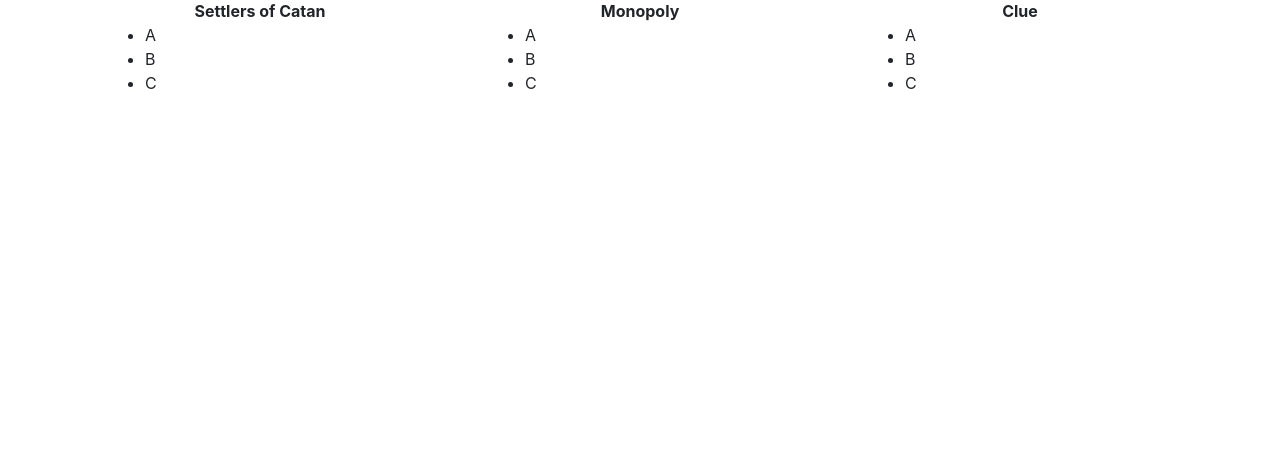
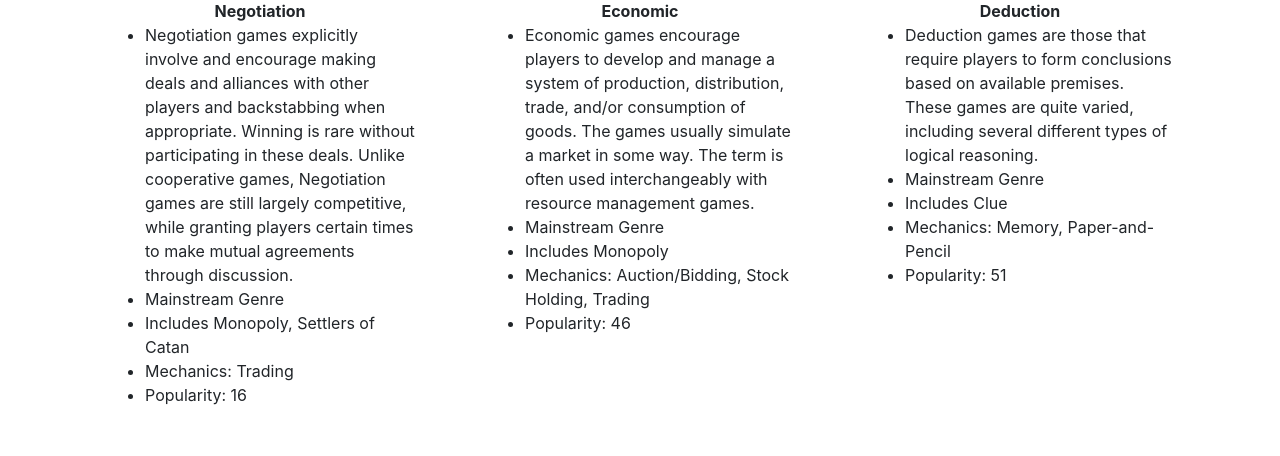
Before and after one commit to jsphyin/idb, a Flask app: page /genres in a window 1280 px wide. Shown: the part 344-800 px from the top of the page. Run offline with Flask 2, Linux system fonts and the light colour scheme; some libraries are stand-ins or nearby versions.

Commit message:
Add genre grid attributes

```diff
--- a/templates/genres.html
+++ b/templates/genres.html
@@ -7,27 +7,42 @@
 
 {% block model_description %}A listing of all the current available genres{% endblock %}
 
-{% block model_1_name %}Settlers of Catan{% endblock %}
+{% block model_1_name %}Negotiation{% endblock %}
 {% block model_1_img %}http://www.erzo.org/shannon/images-rpg/catan5-1.jpg{% endblock %}
 {% block model_1_attribute %}
-<li>A</li>
-<li>B</li>
-<li>C</li>
+<li>Negotiation games explicitly involve and encourage making deals and
+    alliances with other players and backstabbing when appropriate. Winning is
+    rare without participating in these deals. Unlike cooperative games,
+    Negotiation games are still largely competitive, while granting players
+    certain times to make mutual agreements through discussion.</li>
+<li>Mainstream Genre</li>
+<li>Includes Monopoly, Settlers of Catan</li>
+<li>Mechanics: Trading</li>
+<li>Popularity: 16</li>
 {% endblock %}
 
 
-{% block model_2_name %}Monopoly{% endblock %}
+{% block model_2_name %}Economic{% endblock %}
 {% block model_2_img %}https://i5.walmartimages.ca/images/Large/313/221/1313221.jpg?odnBound=460{% endblock %}
 {% block model_2_attribute %}
-<li>A</li>
-<li>B</li>
-<li>C</li>
+<li>Economic games encourage players to develop and manage a system of
+    production, distribution, trade, and/or consumption of goods. The games
+    usually simulate a market in some way. The term is often used
+    interchangeably with resource management games.</li>
+<li>Mainstream Genre</li>
+<li>Includes Monopoly</li>
+<li>Mechanics: Auction/Bidding, Stock Holding, Trading</li>
+<li>Popularity: 46</li>
 {% endblock %}
 
-{% block model_3_name %}Clue{% endblock %}
+{% block model_3_name %}Deduction{% endblock %}
 {% block model_3_img %}https://fthmb.tqn.com/gPrPIWmEiMGtka1e1NjW9PFUN_M=/960x0/filters:no_upscale()/about/clue-58a6f5775f9b58a3c91a4cc5.jpg{% endblock %}
 {% block model_3_attribute %}
-<li>A</li>
-<li>B</li>
-<li>C</li>
+<li>Deduction games are those that require players to form conclusions based on
+    available premises. These games are quite varied, including several
+    different types of logical reasoning.</li>
+<li>Mainstream Genre</li>
+<li>Includes Clue</li>
+<li>Mechanics: Memory, Paper-and-Pencil</li>
+<li>Popularity: 51</li>
 {% endblock %}
```
